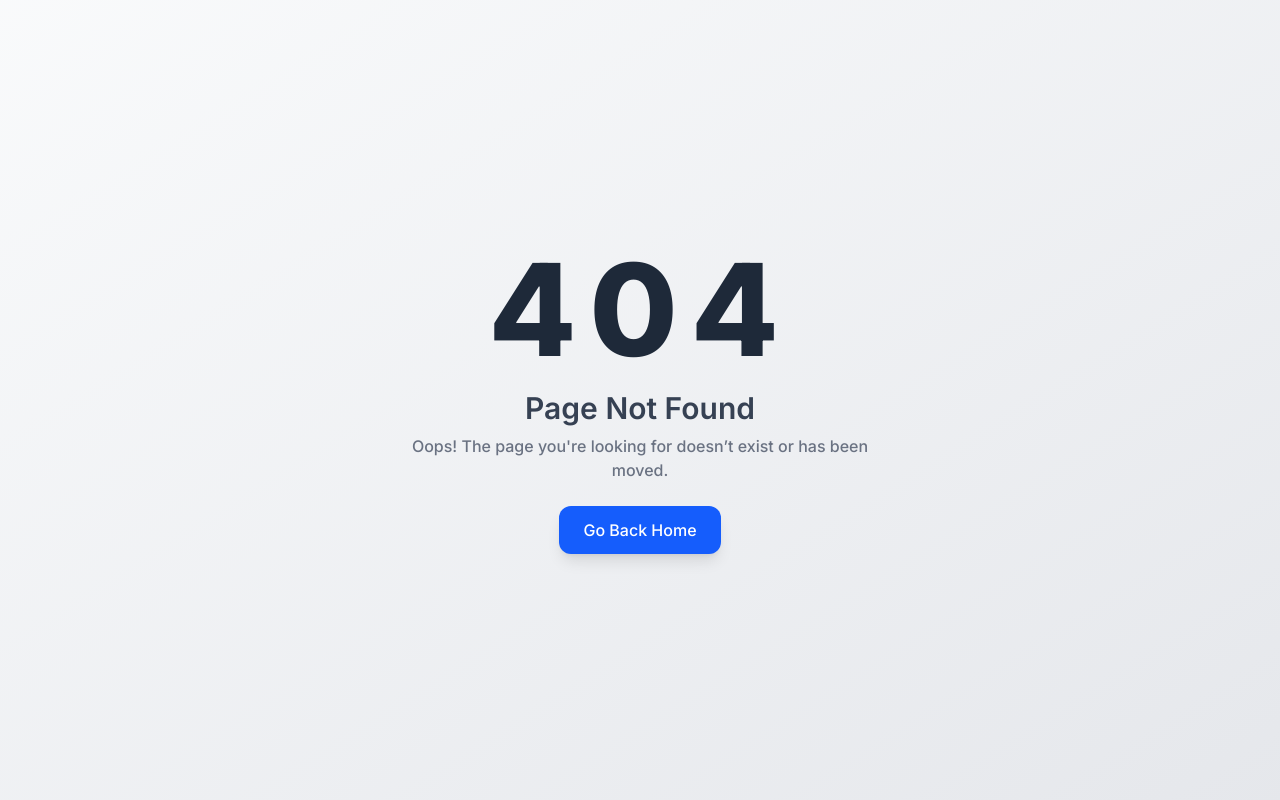
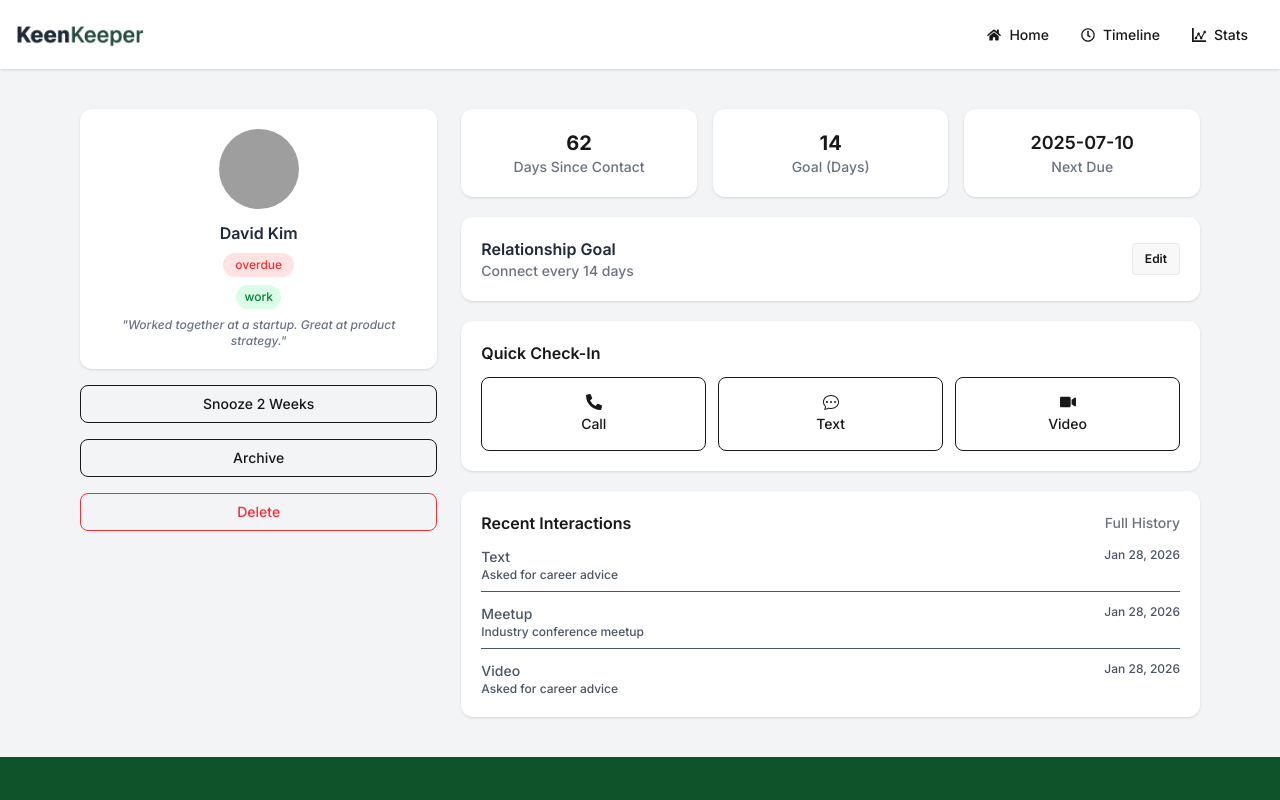
Before and after one commit to rextent/Assignment-07, a React (Vite) app: page /frienddetails/1 in a window 1280 px wide. Before the commit this address had no page. Shown: the top 800 px of the page. Built offline with nearby package versions, Linux system fonts and the light colour scheme; grey boxes are pictures that could not be loaded.

Commit message:
FriendDetails Card Done

```diff
--- a/src/components/FriendCard.jsx
+++ b/src/components/FriendCard.jsx
@@ -1,5 +1,7 @@
+import { Link } from "react-router";
+
 const FriendCard = ({ friend }) => {
-    const { picture, name, days_since_contact, tags, status } = friend;
+    const { picture, name, days_since_contact, tags, status, id } = friend;
 
     // 🔥 Dynamic status color
     const statusStyle = {
@@ -9,7 +11,7 @@ const FriendCard = ({ friend }) => {
     };
 
     return (
-        <div className="bg-white shadow-md rounded-2xl p-5 text-center hover:shadow-lg transition duration-300">
+        <Link to={`/frienddetails/${id}`} className="bg-white shadow-md rounded-2xl p-5 text-center hover:shadow-lg transition duration-300">
 
             {/* Profile Image */}
             <img
@@ -48,7 +50,7 @@ const FriendCard = ({ friend }) => {
                 </span>
             </div>
 
-        </div>
+        </Link>
     );
 };
 
--- a/src/main.jsx
+++ b/src/main.jsx
@@ -10,6 +10,7 @@ import Friends from './pages/Friends.jsx'
 import Timeline from './pages/Timeline.jsx'
 import Analytics from './pages/Analytics.jsx'
 import Notfound from './components/Notfound.jsx'
+import FriendDetails from './pages/FriendDetails.jsx'
 
 const router = createBrowserRouter(
   [
@@ -32,6 +33,11 @@ const router = createBrowserRouter(
         {
           path: "/analytics",
           Component: Analytics
+        },
+        {
+          path: "frienddetails/:id",
+          Component: FriendDetails,
+          loader: ()=> fetch("/friends.json")
         }
       ],
       errorElement: <Notfound></Notfound>
--- /dev/null
+++ b/src/pages/FriendDetails.jsx
@@ -0,0 +1,20 @@
+import React from 'react';
+import { useLoaderData, useParams } from 'react-router';
+import FriendDetailsCard from './FriendDetailsCard';
+
+const FriendDetails = () => {
+    const {id} = useParams();
+    console.log(id)
+
+    const friends = useLoaderData();
+    console.log("friends", friends)
+
+    const expectedFriend = friends.find(friend => friend.id === Number(id))
+    console.log(expectedFriend);
+
+    return (
+        <FriendDetailsCard friend={expectedFriend}></FriendDetailsCard>
+    );
+};
+
+export default FriendDetails;
--- /dev/null
+++ b/src/pages/FriendDetailsCard.jsx
@@ -0,0 +1,166 @@
+import { FaPhoneAlt, FaVideo } from "react-icons/fa";
+import { BsChatDots } from "react-icons/bs";
+
+const FriendDetailsCard = ({ friend }) => {
+  const {
+    picture,
+    name,
+    days_since_contact,
+    goal,
+    next_due_date,
+    status,
+    bio,
+    tags = [],
+  } = friend;
+
+  const statusStyle = {
+    "overdue": "bg-red-100 text-red-500",
+    "almost due": "bg-yellow-100 text-yellow-600",
+    "on-track": "bg-green-100 text-green-600",
+  };
+
+  return (
+    <div className="max-w-6xl mx-auto px-4 py-10">
+
+      <div className="grid grid-cols-1 lg:grid-cols-3 gap-6">
+
+        {/* LEFT SIDE */}
+        <div className="space-y-4">
+
+          {/* Profile Card */}
+          <div className="bg-white p-5 rounded-xl shadow text-center">
+            <img
+              src={picture}
+              className="w-20 h-20 rounded-full mx-auto object-cover"
+            />
+            <h3 className="mt-3 font-semibold text-gray-800">{name}</h3>
+
+            <span className={`inline-block mt-2 px-3 py-1 text-xs rounded-full ${statusStyle[status]}`}>
+              {status}
+            </span>
+
+            {/* Tags */}
+            <div className="flex justify-center gap-2 mt-2">
+              {tags.map((tag, i) => (
+                <span key={i} className="px-2 py-1 text-xs bg-green-100 text-green-700 rounded-full">
+                  {tag}
+                </span>
+              ))}
+            </div>
+
+            <p className="text-xs text-gray-500 mt-2 italic">"{bio}"</p>
+          </div>
+
+          {/* Action Buttons */}
+          <button className="w-full py-2 border rounded-lg text-sm hover:bg-gray-50">
+            Snooze 2 Weeks
+          </button>
+          <button className="w-full py-2 border rounded-lg text-sm hover:bg-gray-50">
+            Archive
+          </button>
+          <button className="w-full py-2 border rounded-lg text-sm text-red-500 hover:bg-red-50">
+            Delete
+          </button>
+
+        </div>
+
+        {/* RIGHT SIDE */}
+        <div className="lg:col-span-2 space-y-5">
+
+          {/* Stats */}
+          <div className="grid grid-cols-1 sm:grid-cols-3 gap-4">
+
+            <div className="bg-white p-5 rounded-xl shadow text-center">
+              <h2 className="text-xl font-bold">{days_since_contact}</h2>
+              <p className="text-sm text-gray-500">Days Since Contact</p>
+            </div>
+
+            <div className="bg-white p-5 rounded-xl shadow text-center">
+              <h2 className="text-xl font-bold">{goal}</h2>
+              <p className="text-sm text-gray-500">Goal (Days)</p>
+            </div>
+
+            <div className="bg-white p-5 rounded-xl shadow text-center">
+              <h2 className="text-lg font-semibold">{next_due_date}</h2>
+              <p className="text-sm text-gray-500">Next Due</p>
+            </div>
+
+          </div>
+
+          {/* Relationship Goal */}
+          <div className="bg-white p-5 rounded-xl shadow flex justify-between items-center">
+            <div>
+              <h3 className="font-semibold text-gray-800">Relationship Goal</h3>
+              <p className="text-sm text-gray-500">
+                Connect every <span className="font-medium">{goal} days</span>
+              </p>
+            </div>
+
+            <button className="btn btn-sm">Edit</button>
+          </div>
+
+          {/* Quick Check-in */}
+          <div className="bg-white p-5 rounded-xl shadow">
+            <h3 className="font-semibold mb-3">Quick Check-In</h3>
+
+            <div className="grid grid-cols-1 sm:grid-cols-3 gap-3">
+              <button className="border rounded-lg py-4 flex flex-col items-center hover:bg-gray-50">
+                <FaPhoneAlt />
+                <span className="text-sm mt-1">Call</span>
+              </button>
+
+              <button className="border rounded-lg py-4 flex flex-col items-center hover:bg-gray-50">
+                <BsChatDots />
+                <span className="text-sm mt-1">Text</span>
+              </button>
+
+              <button className="border rounded-lg py-4 flex flex-col items-center hover:bg-gray-50">
+                <FaVideo />
+                <span className="text-sm mt-1">Video</span>
+              </button>
+            </div>
+          </div>
+
+          {/* Recent Interactions */}
+          <div className="bg-white p-5 rounded-xl shadow">
+            <div className="flex justify-between mb-3">
+              <h3 className="font-semibold">Recent Interactions</h3>
+              <button className="text-sm text-gray-500">Full History</button>
+            </div>
+
+            <div className="space-y-3 text-sm text-gray-600">
+
+              <div className="flex justify-between border-b pb-2">
+                <div>
+                  <p className="font-medium">Text</p>
+                  <p className="text-xs">Asked for career advice</p>
+                </div>
+                <span className="text-xs">Jan 28, 2026</span>
+              </div>
+
+              <div className="flex justify-between border-b pb-2">
+                <div>
+                  <p className="font-medium">Meetup</p>
+                  <p className="text-xs">Industry conference meetup</p>
+                </div>
+                <span className="text-xs">Jan 28, 2026</span>
+              </div>
+
+              <div className="flex justify-between">
+                <div>
+                  <p className="font-medium">Video</p>
+                  <p className="text-xs">Asked for career advice</p>
+                </div>
+                <span className="text-xs">Jan 28, 2026</span>
+              </div>
+
+            </div>
+          </div>
+
+        </div>
+      </div>
+    </div>
+  );
+};
+
+export default FriendDetailsCard;
```
